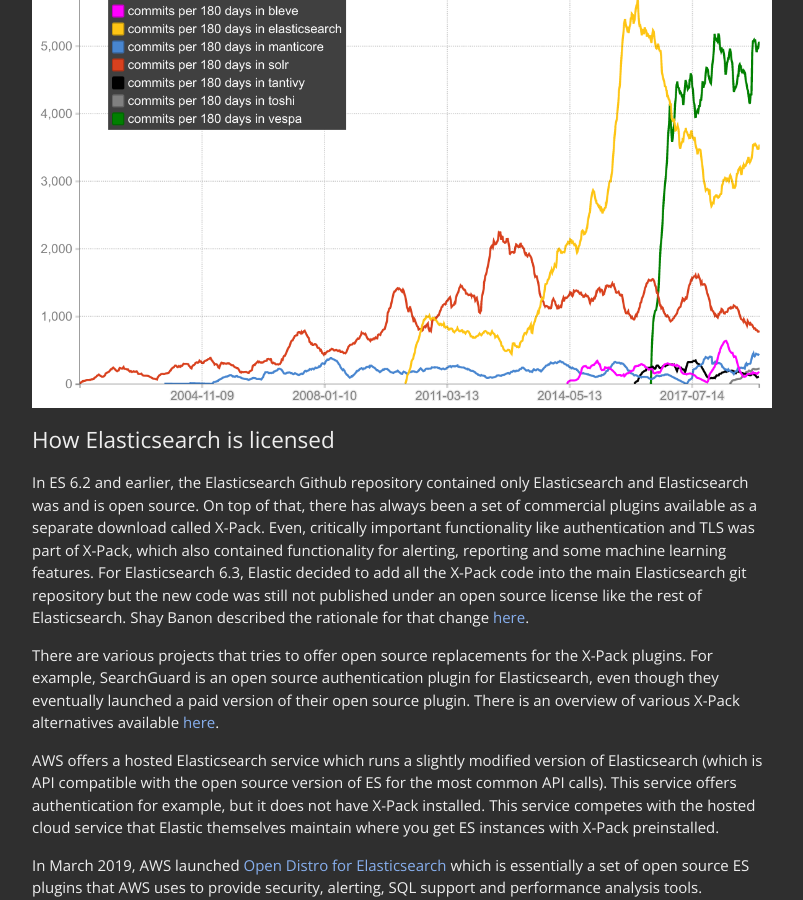
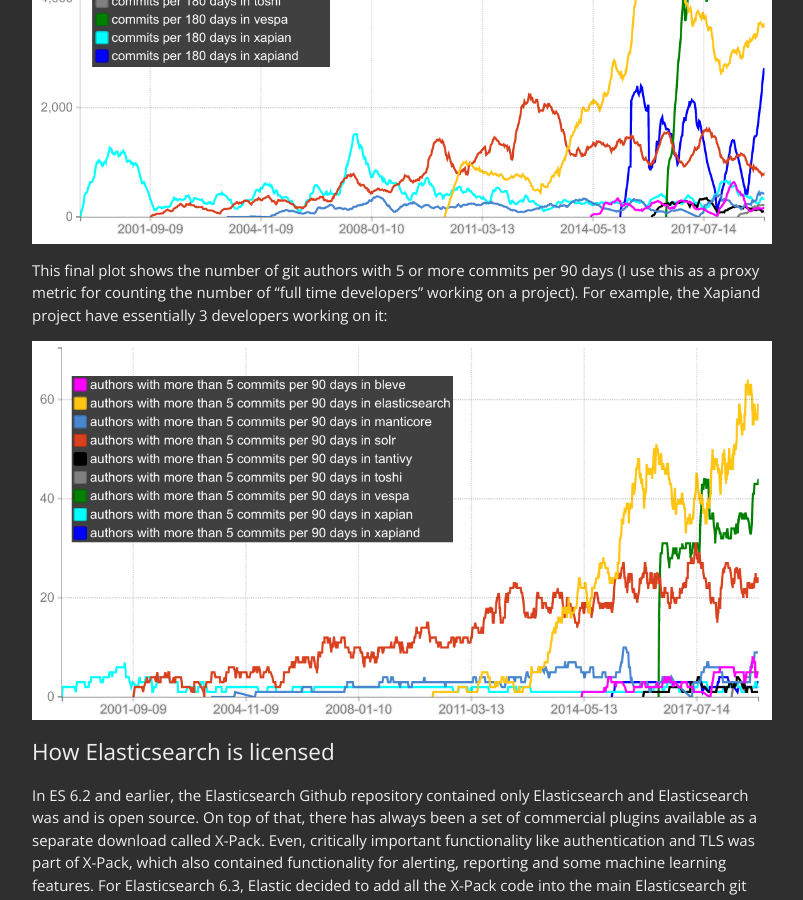
Before and after one commit to mo/mo.github.io, a Jekyll site: the page built from _posts/2019-04-08-elastic-search-introduction.md, in a window 1280 px wide and 900 px high, scrolled down 6250 px. Shown: the whole window, without its empty margins (238-1041 px from the left). Built offline with Jekyll 4.4.1, drawn with Linux system fonts in a browser that asks for light colours; some web fonts are replaced; comment, search, counter and statistics services are not loaded.

Commit message:
One more open source competitors graph

```diff
--- a/_posts/2019-04-08-elastic-search-introduction.md
+++ b/_posts/2019-04-08-elastic-search-introduction.md
@@ -294,13 +294,20 @@
 the Vespa repository is a 2.5 MLOC behemoth diff that represents the squashed
 history up to that point (i.e. this codebase is literally _decades_ old).
 
-<img src="/assets/elasticsearch-open-source-competitors-2.png">
+<img src="/assets/elasticsearch-open-source-competitors.png">
 
 I also plotted the number of commits pushed to each project per 180 day window
 (this says nothing about the quality or size of the commits ofc). It shows that
 Vespa has a higher commit rate than ES right now:
 
-<img src="/assets/elasticsearch-open-source-commit-rates-2.png">
+<img src="/assets/elasticsearch-open-source-commit-rates.png">
+
+This final plot shows the number of git authors with 5 or more commits per 90
+days (I use this as a proxy metric for counting the number of "full time
+developers" working on a project). For example, the Xapiand project have
+essentially 3 developers working on it:
+
+<img src="/assets/elasticsearch-open-source-author-counts.png">
 
 # How Elasticsearch is licensed
 
```
Also changed, not shown: assets/elasticsearch-open-source-author-counts.png (added), assets/elasticsearch-open-source-commit-rates-2.png (deleted), assets/elasticsearch-open-source-commit-rates.png, assets/elasticsearch-open-source-competitors-2.png (deleted), assets/elasticsearch-open-source-competitors.png.
